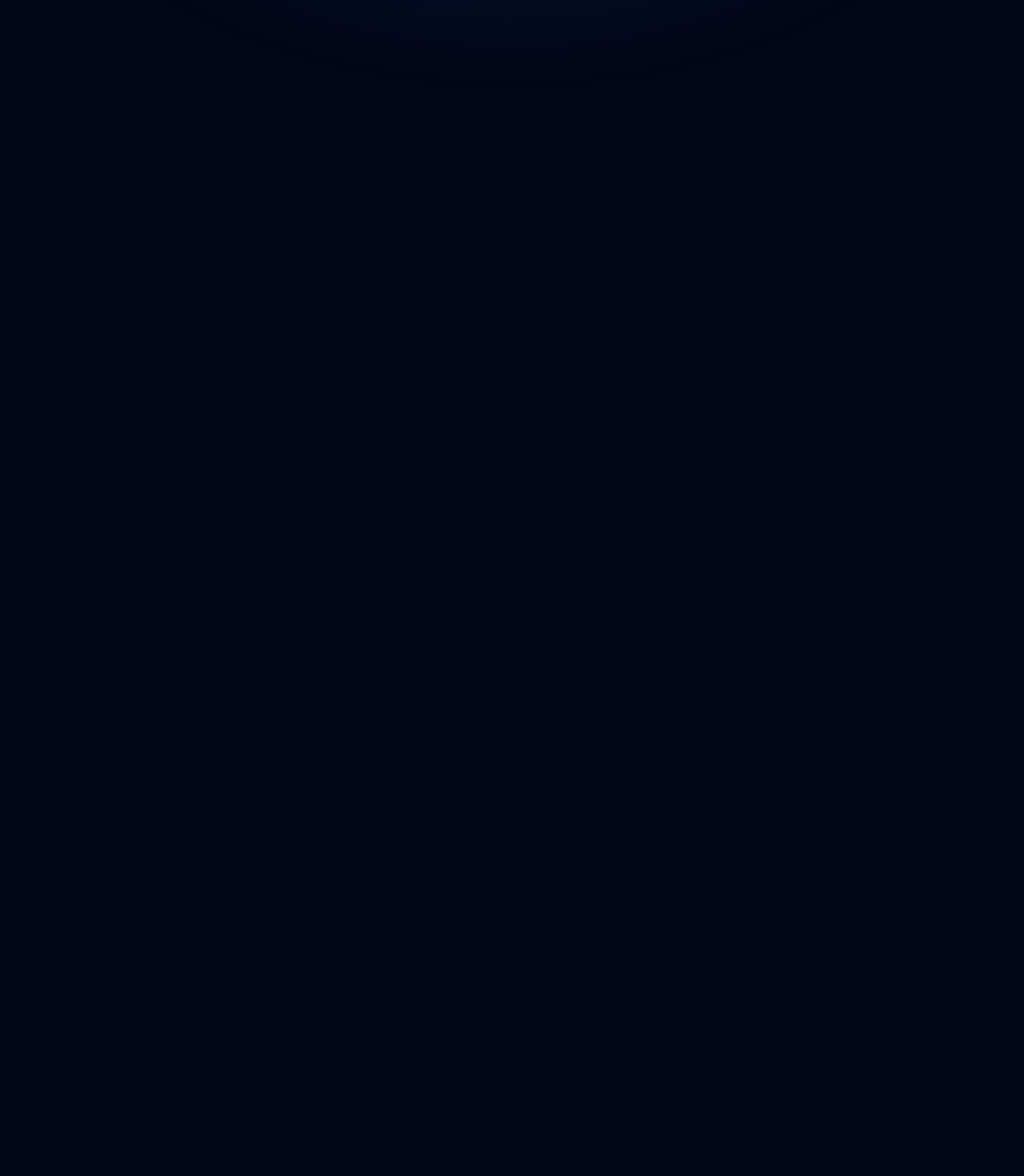
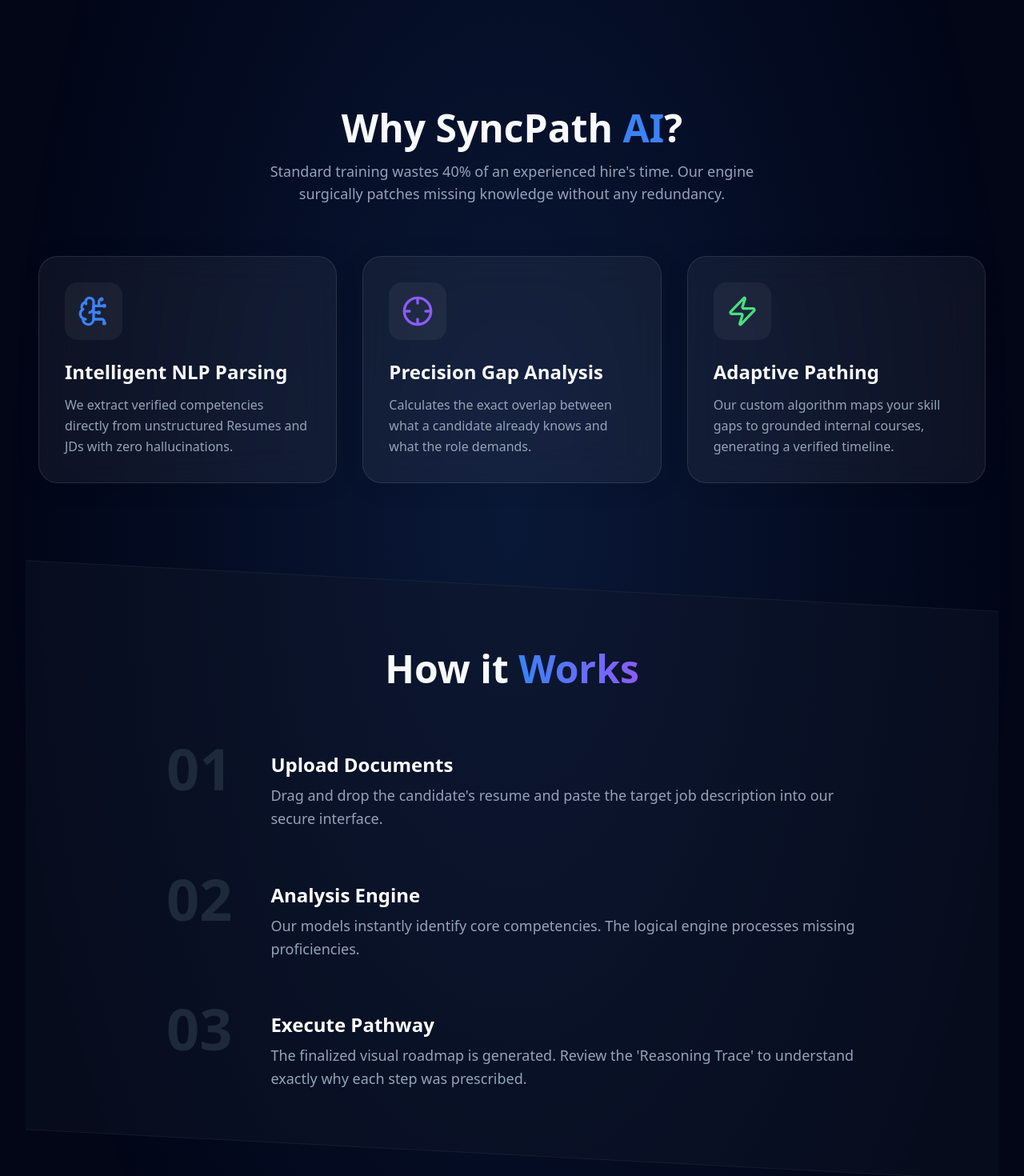
Before and after one commit to a-zax/ArtPark_team_monikabhati2005, a Next.js app: page / in a window 1280 px wide. Shown: the part 680-2150 px from the top of the page at 80% size. Before the commit the page ends 800 px from the top, so only its background shows below. Built offline with nearby package versions, Linux system fonts and the light colour scheme.

Commit message:
feat: implement initial landing page with header, hero, features, and how-it-works sections.

```diff
--- a/src/app/page.tsx
+++ b/src/app/page.tsx
@@ -1,14 +1,15 @@
 "use client";
 
 import { motion } from 'framer-motion';
-import { ArrowRight, FileText, Blocks } from 'lucide-react';
+import { ArrowRight, FileText, Blocks, Zap, Crosshair, BrainCircuit, Activity } from 'lucide-react';
 import Link from 'next/link';
 
 export default function Home() {
   return (
-    <div className="w-full flex-1 flex flex-col items-center justify-center text-center mt-12 mb-20">
+    <div className="w-full flex flex-col items-center mx-auto pb-20">
 
-      {/* Badge container */}
+      {/* 1. HERO SECTION */}
+      <section className="w-full flex flex-col items-center justify-center text-center mt-12 mb-32 relative">
         <motion.div
           initial={{ opacity: 0, scale: 0.9 }}
           animate={{ opacity: 1, scale: 1 }}
@@ -22,7 +23,6 @@
           <span className="text-sm font-semibold text-slate-300">ArtPark CodeForge Hackathon 2026</span>
         </motion.div>
 
-      {/* Main hero text w/ staggering */}
         <motion.h1
           initial={{ opacity: 0, y: 30 }}
           animate={{ opacity: 1, y: 0 }}
@@ -42,7 +42,6 @@
           Eliminate &quot;one-size-fits-all&quot; corporate training. Our AI instantly parses your candidate&apos;s Resume against the Job Description to generate a dynamic, gap-free learning map.
         </motion.p>
 
-      {/* Action Buttons */}
         <motion.div
           initial={{ opacity: 0, y: 20 }}
           animate={{ opacity: 1, y: 0 }}
@@ -62,9 +61,121 @@
           </Link>
         </motion.div>
 
-      {/* Abstract Background Blur Nodes */}
         <div className="absolute top-1/2 left-[30%] -translate-x-1/2 -translate-y-1/2 w-[500px] h-[500px] bg-primary/20 blur-[140px] rounded-full pointer-events-none -z-10" />
         <div className="absolute top-[40%] right-[20%] w-[400px] h-[400px] bg-accent/20 blur-[130px] rounded-full pointer-events-none -z-10" />
+      </section>
+
+      {/* 2. FEATURES SECTION */}
+      <section id="features" className="w-full pt-20 pb-32 scroll-mt-24">
+        <motion.div
+          initial={{ opacity: 0, y: 20 }}
+          whileInView={{ opacity: 1, y: 0 }}
+          viewport={{ once: true, margin: "-100px" }}
+          className="text-center mb-16"
+        >
+          <h2 className="text-3xl md:text-5xl font-bold mb-4">Why SyncPath <span className="text-primary">AI</span>?</h2>
+          <p className="text-slate-400 text-lg max-w-2xl mx-auto">Standard training wastes 40% of an experienced hire&apos;s time. Our engine surgically patches missing knowledge without any redundancy.</p>
+        </motion.div>
+
+        <div className="grid grid-cols-1 md:grid-cols-3 gap-8 px-4">
+          <FeatureCard
+            icon={<BrainCircuit className="w-10 h-10 text-primary" />}
+            title="Intelligent NLP Parsing"
+            description="We extract verified competencies directly from unstructured Resumes and JDs with zero hallucinations."
+            delay={0.1}
+          />
+          <FeatureCard
+            icon={<Crosshair className="w-10 h-10 text-accent" />}
+            title="Precision Gap Analysis"
+            description="Calculates the exact overlap between what a candidate already knows and what the role demands."
+            delay={0.2}
+          />
+          <FeatureCard
+            icon={<Zap className="w-10 h-10 text-green-400" />}
+            title="Adaptive Pathing"
+            description="Our custom algorithm maps your skill gaps to grounded internal courses, generating a verified timeline."
+            delay={0.3}
+          />
+        </div>
+      </section>
+
+      {/* 3. HOW IT WORKS SECTION */}
+      <section id="how-it-works" className="w-full py-20 relative scroll-mt-24">
+        <div className="absolute inset-0 bg-slate-900/40 skew-y-3 -z-10 border-y border-white/5" />
+
+        <motion.div
+          initial={{ opacity: 0, y: 20 }}
+          whileInView={{ opacity: 1, y: 0 }}
+          viewport={{ once: true, margin: "-100px" }}
+          className="text-center mb-16"
+        >
+          <h2 className="text-3xl md:text-5xl font-bold mb-4">How it <span className="text-gradient">Works</span></h2>
+        </motion.div>
+
+        <div className="max-w-4xl mx-auto space-y-12 px-4">
+          <Step
+            num="01"
+            title="Upload Documents"
+            desc="Drag and drop the candidate's resume and paste the target job description into our secure interface."
+          />
+          <Step
+            num="02"
+            title="Analysis Engine"
+            desc="Our models instantly identify core competencies. The logical engine processes missing proficiencies."
+          />
+          <Step
+            num="03"
+            title="Execute Pathway"
+            desc="The finalized visual roadmap is generated. Review the 'Reasoning Trace' to understand exactly why each step was prescribed."
+          />
+        </div>
+      </section>
+
+      {/* CALL TO ACTION */}
+      <section className="w-full py-32 text-center">
+        <h2 className="text-4xl md:text-5xl font-bold mb-8">Ready to transform onboarding?</h2>
+        <Link href="/upload" className="inline-flex items-center gap-3 bg-white text-black px-10 py-5 rounded-full font-extrabold text-xl transition-all hover:scale-105 active:scale-95 shadow-[0_0_40px_rgba(255,255,255,0.3)]">
+          Launch Live Demo <Activity className="w-6 h-6" />
+        </Link>
+      </section>
     </div>
   );
 }
+
+function FeatureCard({ icon, title, description, delay }: { icon: React.ReactNode, title: string, description: string, delay: number }) {
+  return (
+    <motion.div
+      initial={{ opacity: 0, y: 30 }}
+      whileInView={{ opacity: 1, y: 0 }}
+      viewport={{ once: true, margin: "-50px" }}
+      transition={{ delay, duration: 0.5 }}
+      className="glass-panel p-8 rounded-3xl flex flex-col items-start hover:border-primary/50 transition-colors group"
+    >
+      <div className="p-4 rounded-2xl bg-white/5 mb-6 group-hover:scale-110 group-hover:-rotate-3 transition-transform duration-300">
+        {icon}
+      </div>
+      <h3 className="text-2xl font-bold mb-3">{title}</h3>
+      <p className="text-slate-400 leading-relaxed font-medium">{description}</p>
+    </motion.div>
+  );
+}
+
+function Step({ num, title, desc }: { num: string, title: string, desc: string }) {
+  return (
+    <motion.div
+      initial={{ opacity: 0, x: -30 }}
+      whileInView={{ opacity: 1, x: 0 }}
+      viewport={{ once: true, margin: "-50px" }}
+      transition={{ duration: 0.5 }}
+      className="flex gap-6 md:gap-12 items-start group"
+    >
+      <div className="text-5xl md:text-7xl font-extrabold text-slate-800 select-none group-hover:text-primary transition-colors duration-500">
+        {num}
+      </div>
+      <div className="pt-2 md:pt-4">
+        <h3 className="text-2xl font-bold mb-2 text-white">{title}</h3>
+        <p className="text-slate-400 text-lg leading-relaxed">{desc}</p>
+      </div>
+    </motion.div>
+  );
+}
--- a/src/components/layout/Header.tsx
+++ b/src/components/layout/Header.tsx
@@ -29,12 +29,12 @@
         <nav className="hidden md:flex items-center gap-8">
           <Link href="#features" className="text-sm font-medium text-slate-300 hover:text-white transition-colors">Features</Link>
           <Link href="#how-it-works" className="text-sm font-medium text-slate-300 hover:text-white transition-colors">How it works</Link>
-          <Link href="#demo" className="text-sm font-medium text-slate-300 hover:text-white transition-colors">Demo</Link>
+          <Link href="/upload" className="text-sm font-medium text-slate-300 hover:text-white transition-colors">Demo</Link>
         </nav>
-        <button className="flex items-center gap-2 text-sm font-semibold bg-white text-black px-6 py-2.5 rounded-full hover:bg-slate-200 transition-all shadow-[0_0_20px_rgba(255,255,255,0.2)] hover:scale-105 active:scale-95">
+        <Link href="/upload" className="flex items-center gap-2 text-sm font-semibold bg-white text-black px-6 py-2.5 rounded-full hover:bg-slate-200 transition-all shadow-[0_0_20px_rgba(255,255,255,0.2)] hover:scale-105 active:scale-95">
           <Sparkles className="w-4 h-4 text-primary" />
           Start Onboarding
-        </button>
+        </Link>
       </div>
     </motion.header>
   );
```
Also changed, not shown: 1 other file (tests, documents, lock files or other folders). Lines whose indentation alone changed are shown as unchanged.
